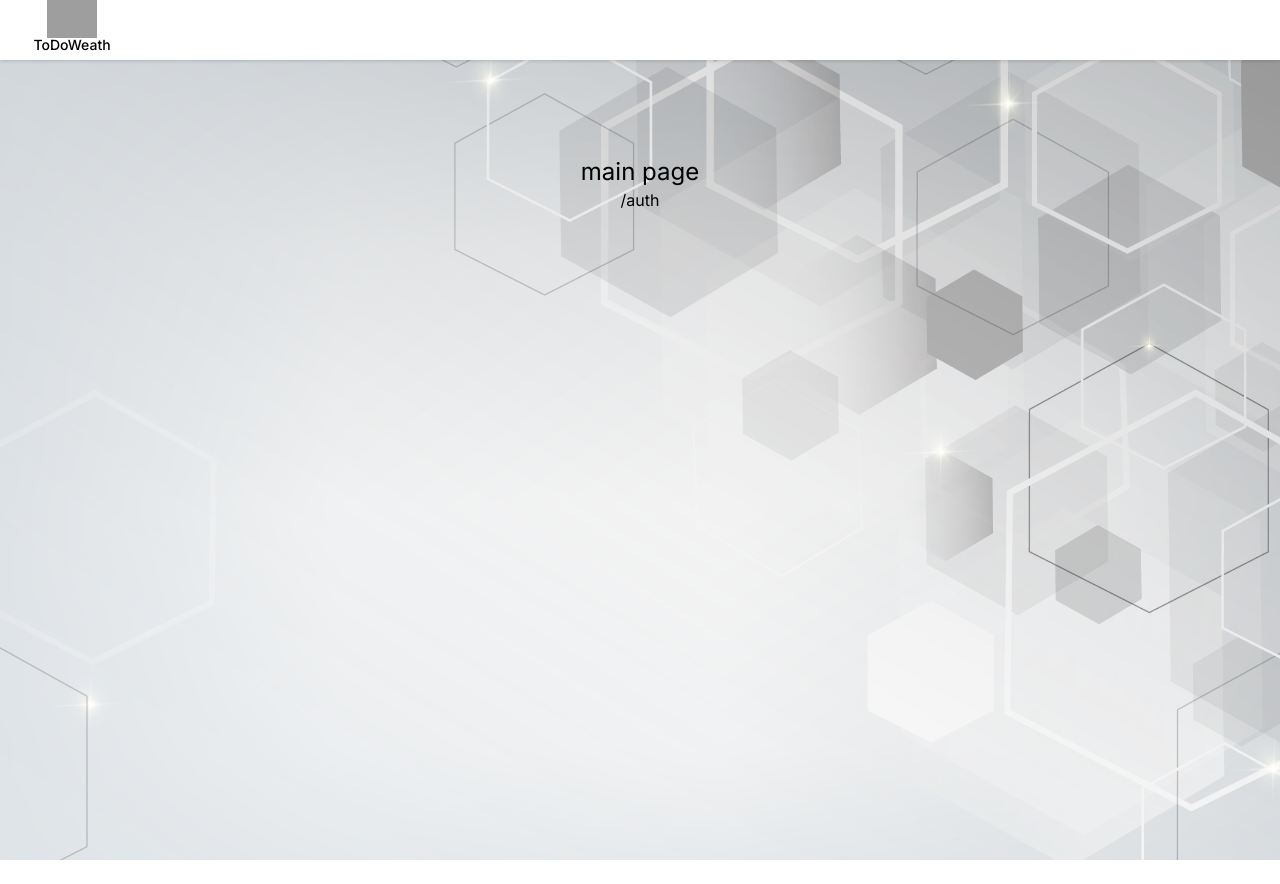
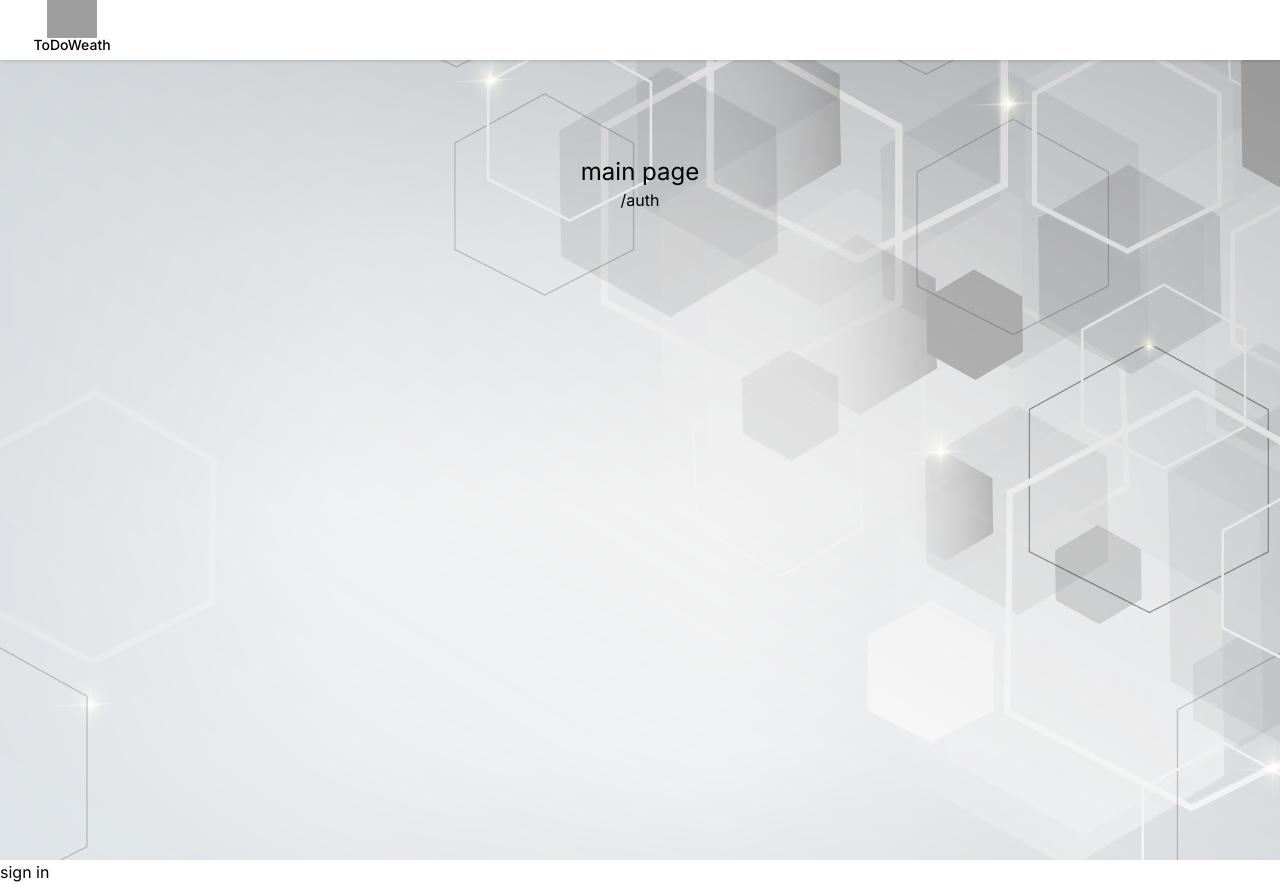
Before and after one commit to 7EvenDel/todo-weather-nextjs, a Next.js app: page / in a window 1280 px wide. Before the commit the page ends 860 px from the top, so only its background shows below. Built offline with nearby package versions, Linux system fonts and the light colour scheme; no server answers; grey boxes are pictures that could not be loaded.

Commit message:
auth works

```diff
--- a/src/app/api/auth/[...nextauth]/route.js
+++ b/src/app/api/auth/[...nextauth]/route.js
@@ -1,10 +1,8 @@
-import { NextAuthOptions } from "next-auth";
 import NextAuth from "next-auth";
 import GoogleProvider from "next-auth/providers/google";
-import { Prisma } from "@prisma/client";
 
-const GOOGLE_CLIENT_ID = process.env.GOOGLE_CLIENT_ID;
-const GOOGLE_CLIENT_SECRET = process.env.GOOGLE_CLIENT_SECRET;
+// const GOOGLE_CLIENT_ID = process.env.GOOGLE_CLIENT_ID;
+// const GOOGLE_CLIENT_SECRET = process.env.GOOGLE_CLIENT_SECRET;
 
 // const authOptions: NextAuthOptions = {
 //   session: {
@@ -32,5 +30,13 @@ const GOOGLE_CLIENT_SECRET = process.env.GOOGLE_CLIENT_SECRET;
 //   },
 // };
 
-const handler = NextAuth(authOption);
+const handler = NextAuth({
+  providers: [
+    GoogleProvider({
+      clientId: process.env.GOOGLE_CLIENT_ID,
+      clientSecret: process.env.GOOGLE_CLIENT_SECRET,
+    }),
+  ],
+});
+
 export { handler as GET, handler as POST };
--- a/src/app/layout.js
+++ b/src/app/layout.js
@@ -1,5 +1,7 @@
 import { Inter } from "next/font/google";
 import "./globals.css";
+import Providers from "@/components/Providers";
+import SignInButton from "@/components/ui/signInButton";
 
 const inter = Inter({ subsets: ["latin"] });
 
@@ -11,7 +13,11 @@ export const metadata = {
 export default function RootLayout({ children }) {
   return (
     <html lang="en">
-      <body className={inter.className}>{children}</body>
+      <body className={inter.className}>
+        <Providers>
+          {children} <SignInButton />
+        </Providers>
+      </body>
     </html>
   );
 }
--- /dev/null
+++ b/src/components/Providers.jsx
@@ -0,0 +1,9 @@
+"use client";
+
+import { SessionProvider } from "next-auth/react";
+
+const Providers = (props) => {
+  return <SessionProvider>{props.children}</SessionProvider>;
+};
+
+export default Providers;
--- /dev/null
+++ b/src/components/ui/signInButton.jsx
@@ -0,0 +1,22 @@
+"use client"
+
+import { useSession, signOut, signIn } from "next-auth/react";
+
+const SignInButton = () => {
+  const { data: session } = useSession();
+  if (session && session.user) {
+    return (
+      <div className="">
+        {session.user.name}
+        <button onClick={() => signOut()}>sign out</button>
+      </div>
+    );
+  }
+  return (
+    <div className="">
+      <button onClick={() => signIn()}>sign in</button>
+    </div>
+  );
+};
+
+export default SignInButton;
```
Also changed, not shown: 1 other file (tests, documents, lock files or other folders).
